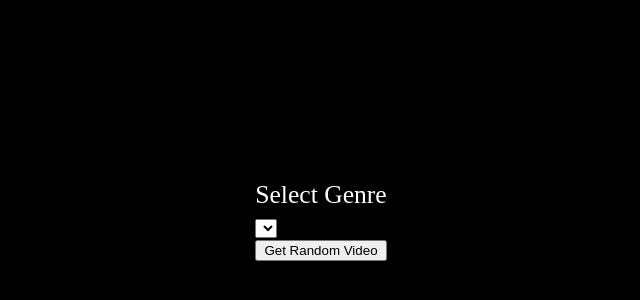
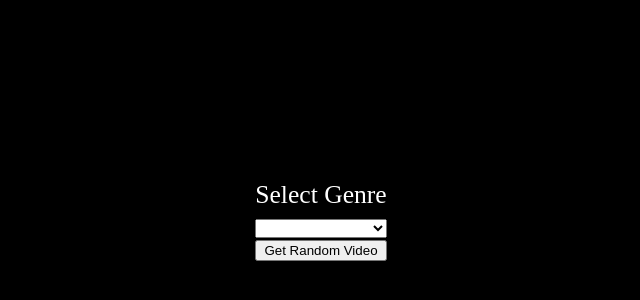
Before and after one commit to tobseyltd/intermediate-practice-youtube-api-modules, a website with bundled scripts: page index.html in a window 1280 px wide. Shown: the part 148-448 px from the top of the page, without its empty margins (319-959 px from the left). Built offline with nearby package versions, Linux system fonts and the light colour scheme; no server answers.

Commit message:
#9 app v1.5

```diff
--- a/css/style.css
+++ b/css/style.css
@@ -17,3 +17,7 @@ body {
 form label {
     display: block;
 }
+
+form select {
+    width: 100%;
+}
--- a/js/modules/youtube.js
+++ b/js/modules/youtube.js
@@ -35,5 +35,6 @@ export const get_vidz_By_cat = async (APIKEY, CATEGORY) => {
 export const get_selected_Cat = (domElement) => {
 
     const category = domElement.value;
+    console.log(category)
     return parseInt(category);
 };
```
